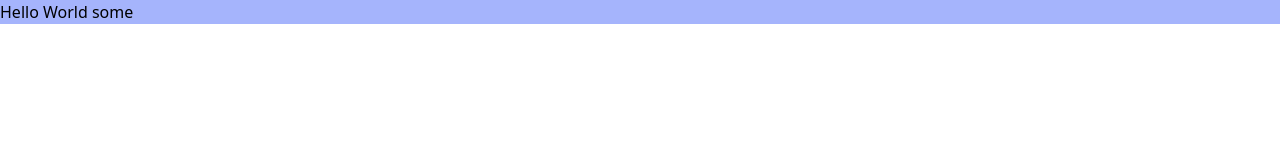
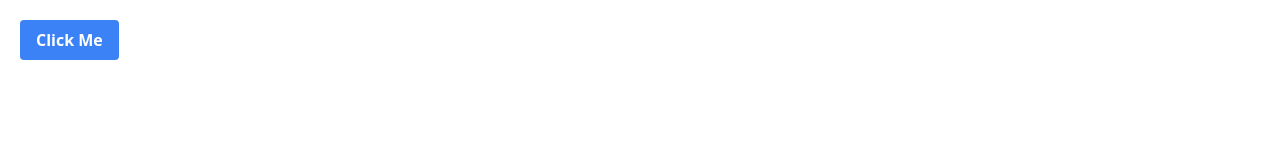
Before and after one commit to amm834/let-me-use-tailwind-one, a website: page public/index.html in a window 1280 px wide. Drawn offline with Linux system fonts and the light colour scheme.

Commit message:
Using pseudo classes

```diff
--- a/public/index.html
+++ b/public/index.html
@@ -6,11 +6,9 @@
     <link rel="stylesheet" href="./styles.css" type="text/css">
 </head>
 <body>
-<main class="container bg-indigo-300 mx-auto">
-    <div class="text-center sm:text-center lg:text-left">
-        Hello World
-        some
-    </div>
+
+<main class="container mx-auto p-5">
+    <button class="btn btn-blue sm:hover:bg-blue-700">Click Me</button>
 </main>
 
 </body>
--- a/src/input.css
+++ b/src/input.css
@@ -7,5 +7,5 @@
 }
 
 .btn-blue {
-    @apply bg-blue-500 hover:bg-blue-700
+    @apply bg-blue-500 hover:bg-blue-500
 }
```
Also changed, not shown: public/styles.css.
